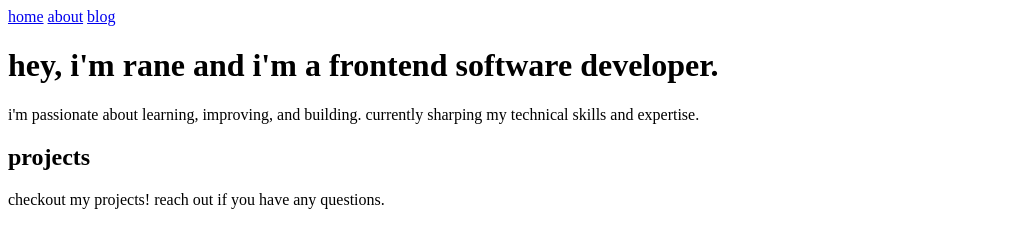
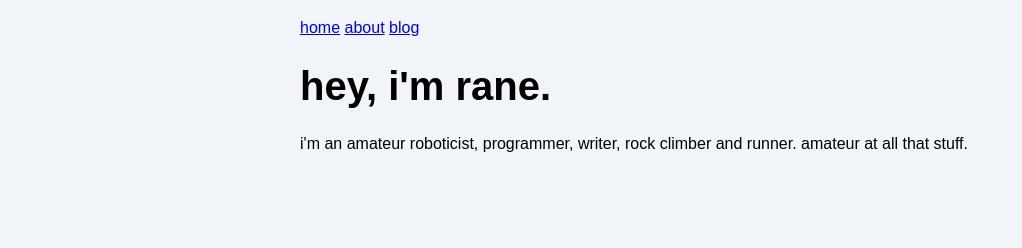
Before and after one commit to ranegray/puffy-parsec, an Astro site: page / in a window 1280 px wide. Shown: the whole page, without its empty margins (0-1022 px from the left). Built offline with nearby package versions, Linux system fonts and the light colour scheme; Astro itself is replaced by a stand-in of ours.

Commit message:
updated home page

```diff
--- a/src/pages/index.astro
+++ b/src/pages/index.astro
@@ -1,4 +1,5 @@
 ---
+import '../styles/global.css';
 
 ---
 
@@ -8,19 +9,18 @@
 		<link rel="icon" type="image/svg+xml" href="/favicon.svg" />
 		<meta name="viewport" content="width=device-width" />
 		<meta name="generator" content={Astro.generator} />
-		<title>Puffy-Parsec</title>
+		<title>rane.dev</title>
 	</head>
 	<body>
 		<a href="/">home</a>
 		<a href="/about/">about</a>
 		<a href="/blog/">blog</a>
 
-		<h1>hey, i'm rane and i'm a <span>frontend software developer</span>.</h1>
-		<p>i'm passionate about learning, improving, and building. currently sharping my technical skills and expertise.</p>
+		<h1>hey, i'm rane.</h1>
+		<p>i'm an amateur roboticist, programmer, writer, rock climber and runner. amateur at all that stuff.</p>
 
 		<section>
-			<h2>projects</h2>
-			<p>checkout my projects! reach out if you have any questions.</p>
+			<!-- <h2>featured</h2> -->
 		</section>
 	</body>
 </html>
```
